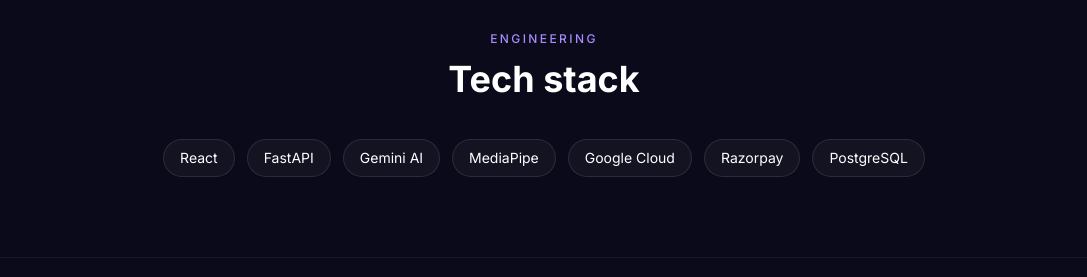
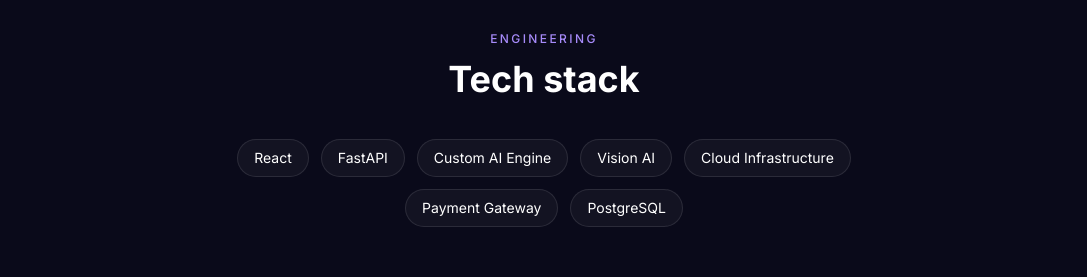
Before and after one commit to naveeeennex-cpu/nexasure, a React (Vite) app: page /products/aptirix in a window 1280 px wide. Shown: the part 2220-2497 px from the top of the page, without its empty margins (96-1183 px from the left). Built offline with nearby package versions, Linux system fonts and the light colour scheme.

Commit message:
Update products.js

```diff
--- a/src/data/products.js
+++ b/src/data/products.js
@@ -17,7 +17,7 @@
       { label: 'AI Interviews', value: 'Live' },
       { label: 'Proctoring', value: 'Real-time' },
     ],
-    tech: ['React', 'FastAPI', 'Gemini AI', 'MediaPipe', 'Google Cloud', 'Razorpay', 'PostgreSQL'],
+    tech: ['React', 'FastAPI', 'Custom AI Engine', 'Vision AI', 'Cloud Infrastructure', 'Payment Gateway', 'PostgreSQL'],
     highlights: [
       'AI Interviews',
       'Live Proctoring',
@@ -61,7 +61,7 @@
       { label: 'Messaging', value: 'Encrypted' },
       { label: 'Payments', value: 'Secure' },
     ],
-    tech: ['React', 'Node.js', 'MongoDB', 'Razorpay', 'Tailwind CSS'],
+    tech: ['React', 'Node.js', 'MongoDB', 'Payment Gateway', 'Tailwind CSS'],
     highlights: ['Smart Discovery', 'Secure Messaging', 'Gifts & Credits', 'Subscription Packs'],
     features: [
       { title: 'Smart Partner Discovery', desc: 'Users set detailed preferences — age, location, education, lifestyle — and the platform shows matches that genuinely align with them. No endless swiping through irrelevant profiles.' },
@@ -100,7 +100,7 @@
       { label: 'Calls', value: 'Live' },
       { label: 'Platforms', value: 'iOS + Android' },
     ],
-    tech: ['Flutter', 'FastAPI', 'WebRTC', 'PostgreSQL', 'Firebase', 'Razorpay'],
+    tech: ['Flutter', 'FastAPI', 'Real-time Calls', 'PostgreSQL', 'Push Notifications', 'Payment Gateway'],
     highlights: ['Real-time Chat', 'Video Calls', 'Stories & Reels', 'Events'],
     features: [
       { title: 'Real-time Chat', desc: 'Send messages to anyone individually or in a group. Photos, videos, and files are supported. Messages are encrypted and delivered instantly, with read receipts and typing indicators.' },
```
